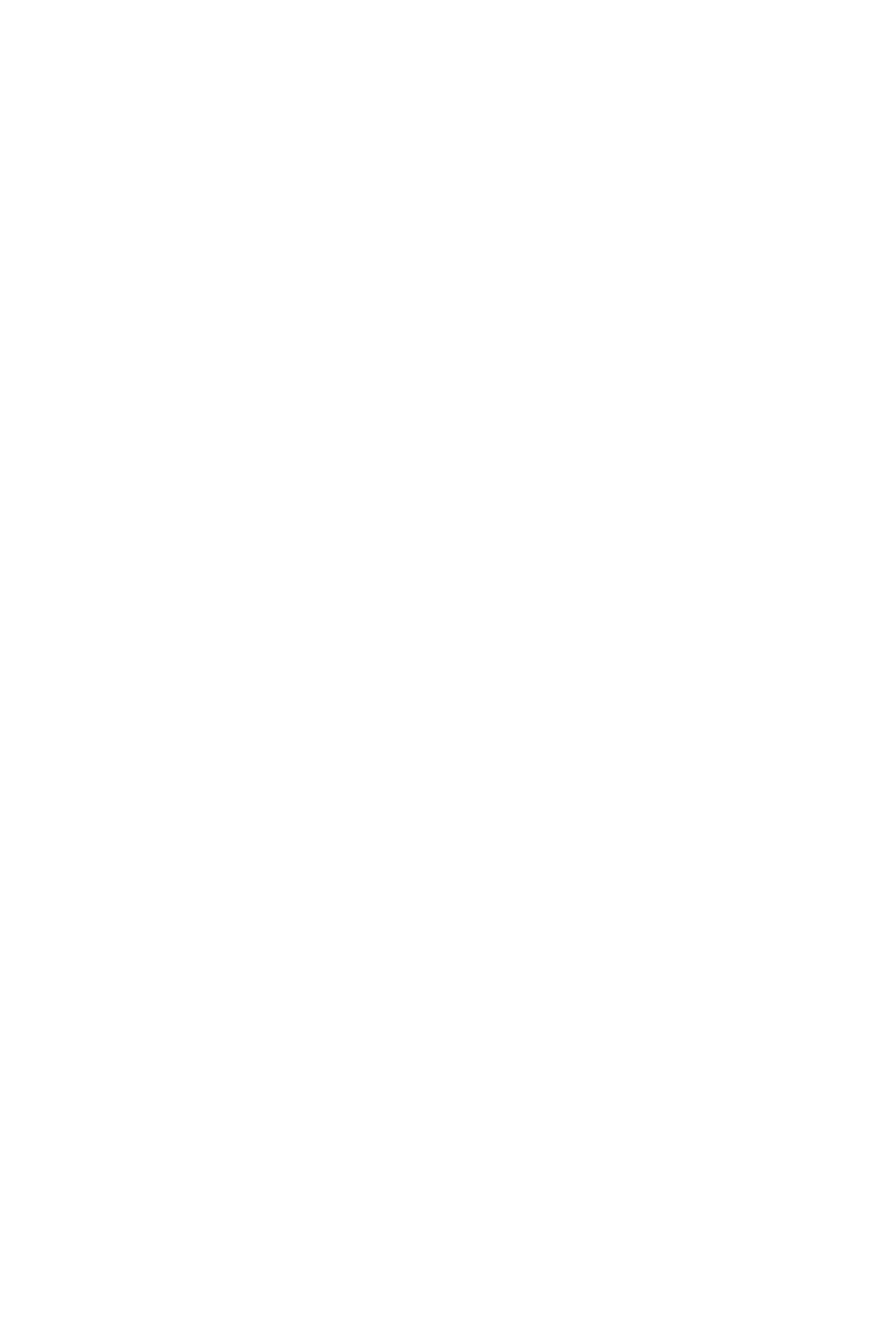
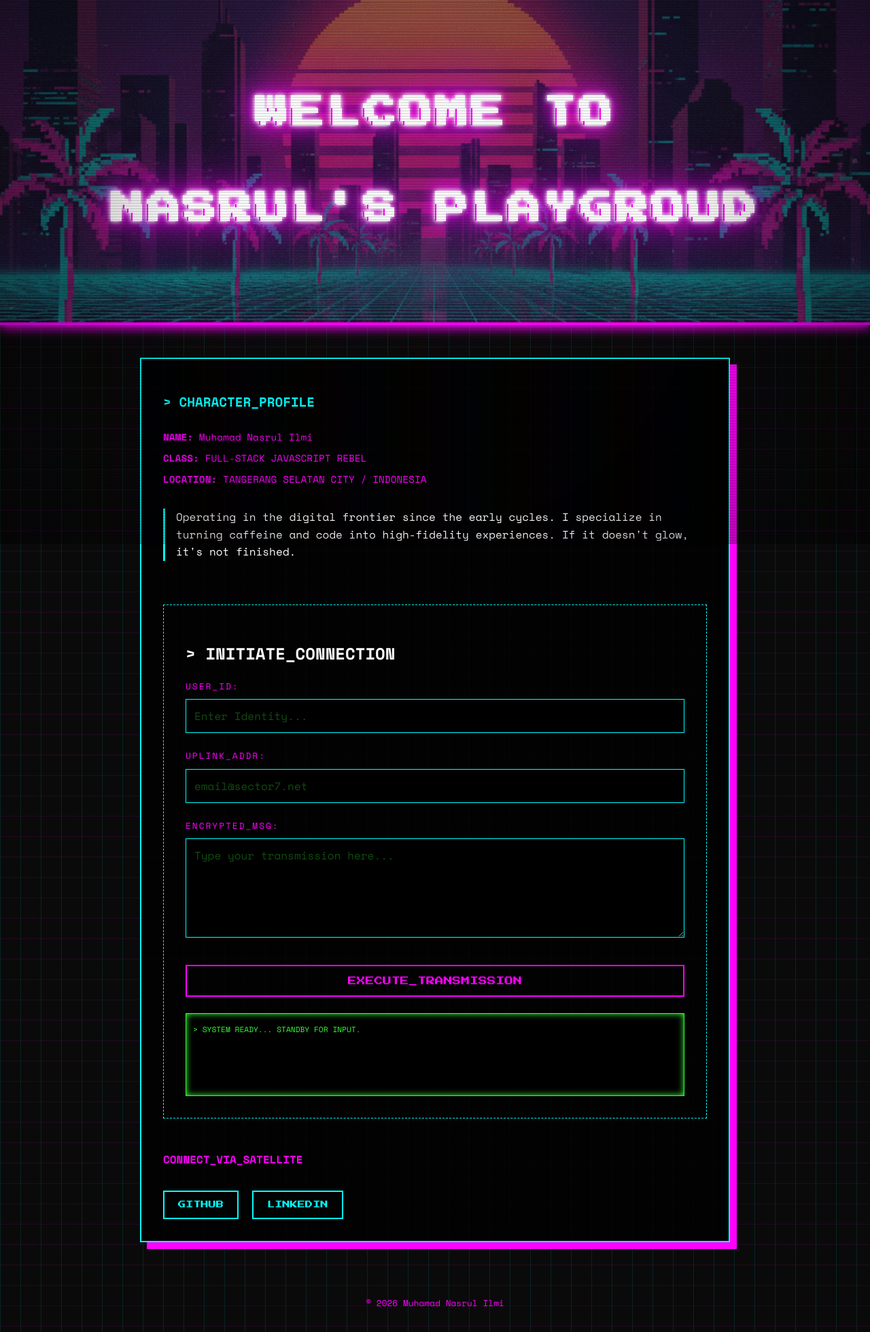
Before and after one commit to nasrul-ilmi/nasrul-portofolio-FE, a plain HTML site: page index.html in a window 1280 px wide. Shown: the whole page at 68% size. Before the commit the page ends 800 px from the top, so only its background shows below. Drawn offline with nearby package versions, Linux system fonts and the light colour scheme.

Commit message:
add sectionts to the page and aply retro style

```diff
--- a/index.html
+++ b/index.html
@@ -1,11 +1,76 @@
 <!DOCTYPE html>
-<html>
+<html lang="en">
     <head>
+        <meta charset="UTF-8">
+        <meta name="viewport" content="width=device-width, initial-scale=1.0">
+        <meta http-equiv="X-UA-Compatible" content="ie=edge">
+
         <title>Nasrul Portofolio</title>
+        <link rel="stylesheet" href="style.css">
     </head>
     <body>
-        <header></header>
-        <main></main>
-        <footer></footer>
+        <div class="scanlines"></div>
+        <header>
+            <h1 class="glitch" data-text="Welcome to">Welcome to</h1></n>
+            <h1 class="glitch" data-text="Nasrul's Playgroud">Nasrul's Playgroud</h1></n>
+        </header>
+        <main>
+            <section class="bio-section">
+                <h2>> CHARACTER_PROFILE</h2>
+                <div class="stats">
+                    <p><strong>NAME:</strong> Muhamad Nasrul Ilmi</p>
+                    <p><strong>CLASS:</strong> FULL-STACK JAVASCRIPT REBEL</p>
+                    <p><strong>LOCATION:</strong> TANGERANG SELATAN CITY / INDONESIA</p>
+                </div>
+
+                <p class="bio-text">
+                    Operating in the digital frontier since the early cycles.
+                    I specialize in turning caffeine and code into high-fidelity
+                    experiences. If it doesn't glow, it's not finished.
+                </p>
+            </section>
+
+            <section class="contact-terminal">
+                <h2>> INITIATE_CONNECTION</h2>
+                <form action="#" class="terminal-form">
+                    <div class="input-group">
+                        <label for="name">USER_ID:</label>
+                        <input type="text" id="name" name="name" placeholder="Enter Identity..." required>
+                    </div>
+
+                    <div class="input-group">
+                        <label for="email">UPLINK_ADDR:</label>
+                        <input type="email" id="email" name="email" placeholder="email@sector7.net" required>
+                    </div>
+
+                    <div class="input-group">
+                        <label for="message">ENCRYPTED_MSG:</label>
+                        <textarea id="message" name="message" rows="5" placeholder="Type your transmission here..." required></textarea>
+                    </div>
+
+                    <button type="submit" class="transmit-btn">EXECUTE_TRANSMISSION</button>
+                </form>
+
+                <div class="system-log">
+                    <div id="log-content">
+                        <p class="log-entry">> SYSTEM READY... STANDBY FOR INPUT.</p>
+                    </div>
+                </div>
+            </section>
+
+            <section class="socials">
+                <h3>CONNECT_VIA_SATELLITE</h3>
+                <div class="button-container">
+                    <a href="https://github.com/nasrul-ilmi" class="neon-button" target="_blank">GITHUB</a>
+                    <a href="https://www.linkedin.com/in/muhamad-nasrul-ilmi-3451a317a/" class="neon-button" target="_blank">LINKEDIN</a>
+                    <!-- <a href="#" class="neon-button" target="_blank">INSTAGRAM</a> -->
+                </div>
+            </section>
+        </main>
+        <footer>
+            &copy; 2026 Muhamad Nasrul Ilmi
+        </footer>
+
+        <script src="script.js"></script>
     </body>
 </html>
--- /dev/null
+++ b/script.js
@@ -0,0 +1,37 @@
+const logContent = document.getElementById('log-content');
+
+function addLogEntry(message) {
+    const timestamp = new Date().toLocaleTimeString();
+    const entry = document.createElement('p');
+    entry.className = 'log-entry';
+    entry.innerText = `[${timestamp}] > ${message}`;
+    logContent.appendChild(entry);
+
+    // Auto-scroll to the bottom of the log
+    document.querySelector('.system-log').scrollTop = logContent.scrollHeight;
+}
+
+document.querySelector('.terminal-form').addEventListener('submit', function(e) {
+    e.preventDefault();
+
+    const form = e.target;
+    const btn = document.querySelector('.transmit-btn');
+
+    // Log the start of the transmission
+    addLogEntry("INITIATING HANDSHAKE...");
+    addLogEntry("UPLOADING PACKETS TO SECTOR 7...");
+
+    btn.innerText = "UPLOADING...";
+
+    setTimeout(() => {
+        addLogEntry("TRANSMISSION SUCCESSFUL.");
+        addLogEntry("TERMINAL BUFFER CLEARED.");
+
+        form.reset();
+        btn.innerText = "SUCCESS";
+
+        setTimeout(() => {
+            btn.innerText = "EXECUTE_TRANSMISSION";
+        }, 3000);
+    }, 2000);
+});
--- /dev/null
+++ b/style.css
@@ -0,0 +1,331 @@
+/* Import a retro-style font from Google */
+@import url('https://fonts.googleapis.com/css2?family=Press+Start+2P&family=Space+Mono:wght@400;700&display=swap');
+
+body {
+    background-color: #0a0a0a;
+    background-image:
+        linear-gradient(rgba(255, 0, 255, 0.1) 1px, transparent 1px),
+        linear-gradient(90deg, rgba(0, 255, 255, 0.1) 1px, transparent 1px);
+    background-size: 30px 30px; /* This creates the "Grid" look */
+    color: #fff;
+    font-family: 'Space Mono', monospace;
+    line-height: 1.6;
+    margin: 0;
+    padding: 0;
+}
+
+body::after {
+    content: " ";
+    display: block;
+    position: fixed;
+    top: 0;
+    left: 0;
+    bottom: 0;
+    right: 0;
+    /* Adds a subtle 'vignette' (darker corners) */
+    background: radial-gradient(circle, rgba(18, 16, 16, 0) 50%, rgba(0, 0, 0, 0.4) 100%);
+    pointer-events: none;
+    z-index: 10000;
+}
+
+header {
+    padding: 6rem 2rem; /* Increased padding for better visibility */
+    text-align: center;
+    border-bottom: 4px solid #ff00ff;
+    box-shadow: 0px 5px 15px #ff00ff;
+
+    /* Background Image Settings */
+    background-image: url('hero-bg.png'); /* Ensure the filename matches exactly */
+    background-size: cover;
+    background-position: center;
+    background-repeat: no-repeat;
+
+    /* Optional: Adds a dark tint so your text stays readable */
+    background-blend-mode: overlay;
+    background-color: rgba(0, 0, 0, 0.4);
+}
+
+h1 {
+    font-family: 'Press Start 2P', cursive;
+    font-size: 3rem;
+    color: #fff;
+    /* This creates a neon glow effect */
+    text-shadow:
+        0 0 5px #fff,
+        0 0 10px #fff,
+        0 0 20px #ff00ff,
+        0 0 40px #ff00ff,
+        0 0 80px #ff00ff;
+    text-transform: uppercase;
+    letter-spacing: 5px;
+}
+
+main {
+    max-width: 800px;
+    margin: 3rem auto;
+    padding: 2rem;
+    background: rgba(0, 0, 0, 0.8);
+    border: 2px solid #00ffff;
+    box-shadow: 10px 10px 0px #ff00ff;
+}
+
+.project-card {
+    border: 1px solid #ff00ff;
+    padding: 1rem;
+    margin-bottom: 2rem;
+    transition: transform 0.2s;
+}
+
+.project-card:hover {
+    transform: scale(1.02);
+    background: rgba(255, 0, 255, 0.1);
+}
+
+footer {
+    text-align: center;
+    font-size: 0.8rem;
+    color: #ff00ff;
+    margin-top: 5rem;
+    padding-bottom: 2rem;
+}
+
+.glitch {
+    position: relative;
+    display: inline-block;
+}
+
+/* The "Ghost" layers */
+.glitch::before,
+.glitch::after {
+    content: attr(data-text);
+    position: absolute;
+    top: 0;
+    left: 0;
+    width: 100%;
+    height: 100%;
+    background: transparent;
+}
+
+/* Red shift layer */
+.glitch::before {
+    left: 2px;
+    text-shadow: -2px 0 #ff00ff;
+    clip: rect(44px, 450px, 56px, 0);
+    animation: glitch-anim 5s infinite linear alternate-reverse;
+}
+
+/* Blue shift layer */
+.glitch::after {
+    left: -2px;
+    text-shadow: -2px 0 #00ffff;
+    clip: rect(44px, 450px, 56px, 0);
+    animation: glitch-anim2 5s infinite linear alternate-reverse;
+}
+
+/* The actual animation keyframes */
+@keyframes glitch-anim {
+    0% { clip: rect(31px, 9999px, 94px, 0); }
+    20% { clip: rect(62px, 9999px, 42px, 0); }
+    40% { clip: rect(16px, 9999px, 78px, 0); }
+    60% { clip: rect(58px, 9999px, 43px, 0); }
+    80% { clip: rect(90px, 9999px, 86px, 0); }
+    100% { clip: rect(12px, 9999px, 20px, 0); }
+}
+
+@keyframes glitch-anim2 {
+    0% { clip: rect(65px, 9999px, 100px, 0); }
+    20% { clip: rect(30px, 9999px, 15px, 0); }
+    40% { clip: rect(44px, 9999px, 92px, 0); }
+    60% { clip: rect(15px, 9999px, 52px, 0); }
+    80% { clip: rect(78px, 9999px, 29px, 0); }
+    100% { clip: rect(5px, 9999px, 40px, 0); }
+}
+
+/* Bio Section Styling */
+.bio-section h2 {
+    color: #00ffff;
+    font-size: 1.2rem;
+    margin-bottom: 1.5rem;
+}
+
+.stats p {
+    margin: 0.5rem 0;
+    font-size: 0.9rem;
+    color: #ff00ff;
+}
+
+.bio-text {
+    margin-top: 2rem;
+    border-left: 3px solid #00ffff;
+    padding-left: 1rem;
+}
+
+/* Neon Buttons */
+.button-container {
+    display: flex;
+    gap: 20px;
+    margin-top: 2rem;
+    flex-wrap: wrap;
+}
+
+.neon-button {
+    text-decoration: none;
+    color: #00ffff;
+    padding: 10px 20px;
+    border: 2px solid #00ffff;
+    font-family: 'Press Start 2P', cursive;
+    font-size: 0.7rem;
+    transition: all 0.3s ease;
+    background: transparent;
+}
+
+.neon-button:hover {
+    color: #000;
+    background-color: #00ffff;
+    box-shadow: 0 0 10px #00ffff, 0 0 40px #00ffff;
+    transform: translateY(-5px);
+}
+
+.socials h3 {
+    margin-top: 3rem;
+    font-size: 1rem;
+    color: #ff00ff;
+}
+
+.scanlines {
+    position: fixed;
+    top: 0;
+    left: 0;
+    width: 100%;
+    height: 100%;
+    /* Creates the horizontal lines */
+    background: linear-gradient(
+        rgba(18, 16, 16, 0) 50%,
+        rgba(0, 0, 0, 0.1) 50%
+    ),
+    linear-gradient(
+        90deg,
+        rgba(255, 0, 0, 0.03),
+        rgba(0, 255, 0, 0.01),
+        rgba(0, 0, 255, 0.03)
+    );
+    background-size: 100% 4px, 3px 100%;
+    pointer-events: none; /* Allows you to click buttons underneath */
+    z-index: 9999;
+    animation: scanline-flicker 0.15s infinite;
+}
+
+@keyframes scanline-flicker {
+    0% { opacity: 0.95; }
+    50% { opacity: 1; }
+    100% { opacity: 0.95; }
+}
+
+/* contact-terminal START*/
+.contact-terminal {
+    margin-top: 4rem;
+    padding: 2rem;
+    border: 1px dashed #00ffff;
+    position: relative;
+}
+
+.terminal-form {
+    display: flex;
+    flex-direction: column;
+    gap: 1.5rem;
+}
+
+.input-group {
+    display: flex;
+    flex-direction: column;
+    gap: 0.5rem;
+}
+
+.input-group label {
+    font-size: 0.8rem;
+    color: #ff00ff; /* Neon Pink */
+    letter-spacing: 2px;
+}
+
+.input-group input,
+.input-group textarea {
+    background: #000;
+    border: 1px solid #00ffff;
+    color: #33ff33; /* Classic Phosphor Green */
+    padding: 12px;
+    font-family: 'Space Mono', monospace;
+    font-size: 1rem;
+    outline: none;
+    transition: box-shadow 0.3s ease;
+}
+
+.input-group input:focus,
+.input-group textarea:focus {
+    box-shadow: 0 0 10px #00ffff;
+    border-color: #fff;
+}
+
+.transmit-btn {
+    background: transparent;
+    border: 2px solid #ff00ff;
+    color: #ff00ff;
+    padding: 15px;
+    font-family: 'Press Start 2P', cursive;
+    font-size: 0.8rem;
+    cursor: pointer;
+    transition: all 0.2s ease;
+    margin-top: 1rem;
+}
+
+.transmit-btn:hover {
+    background: #ff00ff;
+    color: #000;
+    box-shadow: 0 0 20px #ff00ff;
+}
+
+/* Placeholder color styling */
+::placeholder {
+    color: rgba(51, 255, 51, 0.3);
+}
+
+input:focus::placeholder,
+textarea:focus::placeholder {
+    color: transparent;
+}
+
+/* Make the text color flicker slightly when typing */
+input:focus, textarea:focus {
+    animation: text-flicker 0.05s infinite;
+}
+
+@keyframes text-flicker {
+    0% { opacity: 1; }
+    50% { opacity: 0.98; }
+    100% { opacity: 1; }
+}
+
+.system-log {
+    margin-top: 1.5rem;
+    background: #000;
+    border: 1px solid #33ff33;
+    padding: 10px;
+    height: 100px;
+    overflow-y: auto;
+    font-size: 0.7rem;
+    color: #33ff33;
+    box-shadow: inset 0 0 10px #33ff33;
+}
+
+.log-entry {
+    margin: 4px 0;
+    font-family: 'Space Mono', monospace;
+}
+
+/* Custom Scrollbar for that Retro Look */
+.system-log::-webkit-scrollbar {
+    width: 8px;
+}
+.system-log::-webkit-scrollbar-thumb {
+    background: #33ff33;
+}
+/* contact-terminal END*/
```
Also changed, not shown: hero-bg.png (added), 1 other file.
